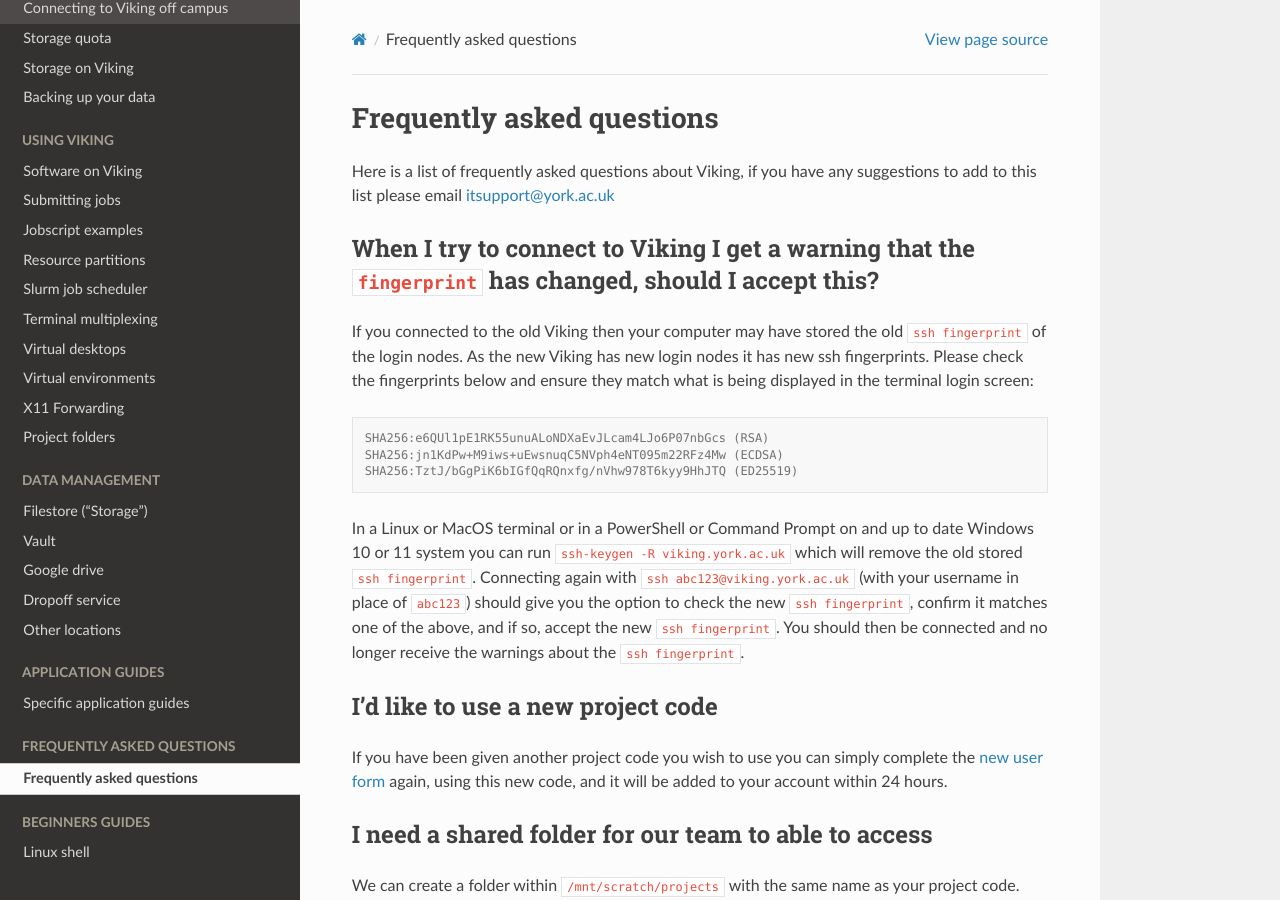
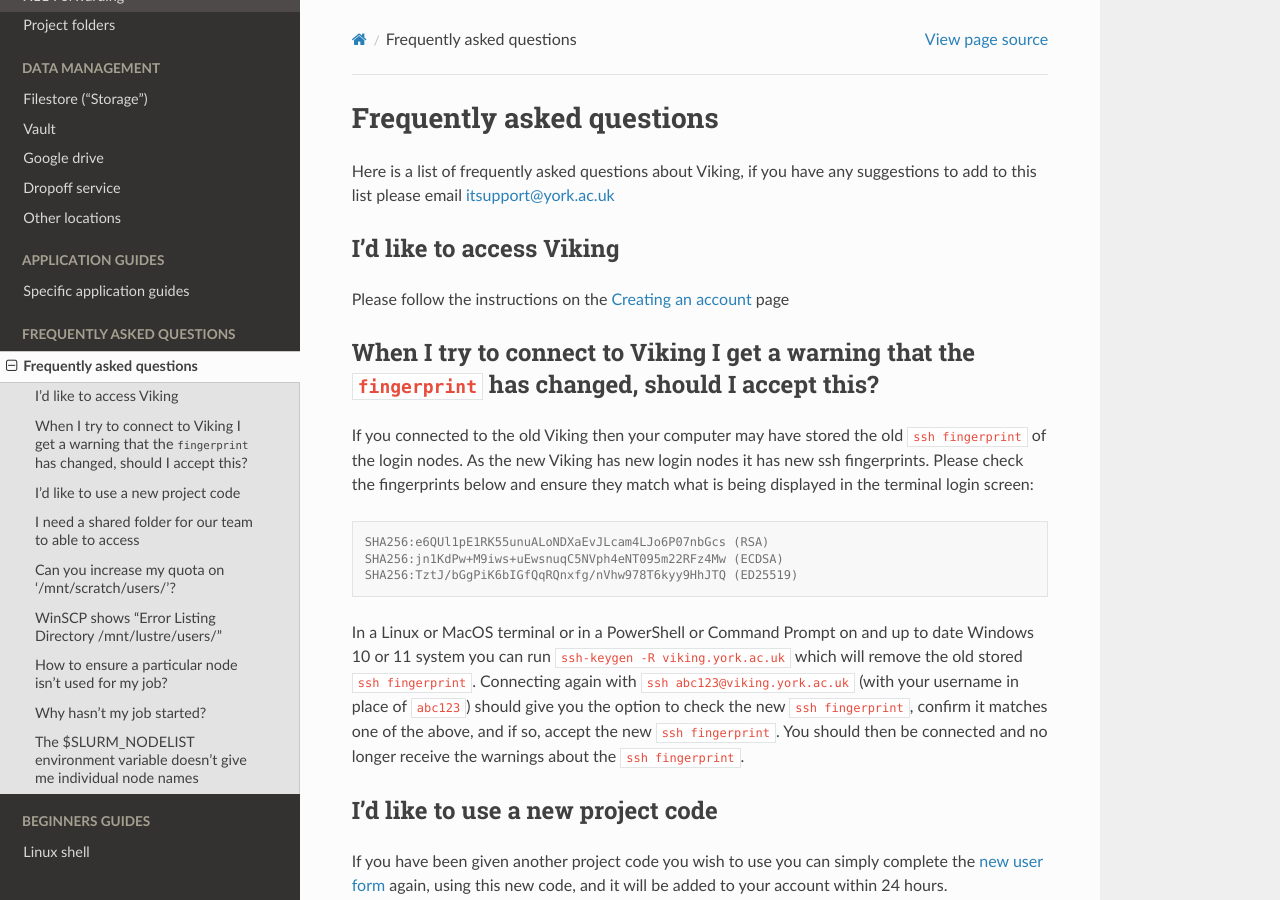
Before and after one commit to university-of-york/research-it-documentation, a Sphinx documentation site: the page built from docs/source/faq/faq.rst, in a window 1280 px wide and 900 px high. Built offline with Sphinx 7.4.7 and the Read the Docs theme 2.0.0, drawn with Linux system fonts in a browser that asks for light colours.

```diff
--- a/docs/source/faq/faq.rst
+++ b/docs/source/faq/faq.rst
@@ -5,9 +5,14 @@ Frequently asked questions
 
 Here is a list of frequently asked questions about Viking, if you have any suggestions to add to this list please email itsupport@york.ac.uk
 
+I'd like to access Viking
+-------------------------
+
+Please follow the instructions on the :doc:`../getting_started/creating_accounts` page
+
 
 When I try to connect to Viking I get a warning that the ``fingerprint`` has changed, should I accept this?
-^^^^^^^^^^^^^^^^^^^^^^^^^^^^^^^^^^^^^^^^^^^^^^^^^^^^^^^^^^^^^^^^^^^^^^^^^^^^^^^^^^^^^^^^^^^^^^^^^^^^^^^^^^^
+-----------------------------------------------------------------------------------------------------------
 
 If you connected to the old Viking then your computer may have stored the old ``ssh fingerprint`` of the login nodes. As the new Viking has new login nodes it has new ssh fingerprints. Please check the fingerprints below and ensure they match what is being displayed in the terminal login screen:
 
@@ -20,31 +25,31 @@ If you connected to the old Viking then your computer may have stored the old ``
 In a Linux or MacOS terminal or in a PowerShell or Command Prompt on and up to date Windows 10 or 11 system you can run ``ssh-keygen -R viking.york.ac.uk`` which will remove the old stored ``ssh fingerprint``. Connecting again with ``ssh abc123@viking.york.ac.uk`` (with your username in place of ``abc123``) should give you the option to check the new ``ssh fingerprint``, confirm it matches one of the above, and if so, accept the new ``ssh fingerprint``. You should then be connected and no longer receive the warnings about the ``ssh fingerprint``.
 
 I'd like to use a new project code
-^^^^^^^^^^^^^^^^^^^^^^^^^^^^^^^^^^
+----------------------------------
 
 If you have been given another project code you wish to use you can simply complete the :doc:`new user form <../getting_started/creating_accounts>` again, using this new code, and it will be added to your account within 24 hours.
 
 
 I need a shared folder for our team to able to access
-^^^^^^^^^^^^^^^^^^^^^^^^^^^^^^^^^^^^^^^^^^^^^^^^^^^^^
+-----------------------------------------------------
 
 We can create a folder within ``/mnt/scratch/projects`` with the same name as your project code. User access can be controlled by one or more people in your team acting as 'admins' to the shared folder. Please email us to request a shared folder: itsupport@york.ac.uk
 
 
 Can you increase my quota on '/mnt/scratch/users/'?
-^^^^^^^^^^^^^^^^^^^^^^^^^^^^^^^^^^^^^^^^^^^^^^^^^^^
+---------------------------------------------------
 
 Absolutely, please email itsupport@york.ac.uk to request we increase your quota. Please try to keep it to what you will use and if you no longer need it please let us know so we can adjust it back. Please remember to take time to arrange for :doc:`regular back ups </getting_started/backing_up>` of your data as nothing on the ``scratch`` file system is backed up automatically. If your data is no longer needed, please delete it to free up space on the file system.
 
 
 WinSCP shows "Error Listing Directory /mnt/lustre/users/"
-^^^^^^^^^^^^^^^^^^^^^^^^^^^^^^^^^^^^^^^^^^^^^^^^^^^^^^^^^
+---------------------------------------------------------
 
 This is due to WinSCP using the folder path from the old Viking when trying to connect to the new Viking, which it saved from a previous session. As the folder path has changed slightly on the new Viking, WinSCP exits with this, or a similar error. To fix this please change the path to ``/mnt/scratch/users/abc123`` where ``abc123`` is your username.
 
 
 How to ensure a particular node isn't used for my job?
-^^^^^^^^^^^^^^^^^^^^^^^^^^^^^^^^^^^^^^^^^^^^^^^^^^^^^^
+------------------------------------------------------
 
 If you come across an issue with a particular node, perhaps something on that node has crashed, and your job suddenly fails on one particular node - let us know through itsupport@york.ac.uk. You can still continue your work by using the `exclude <https://slurm.schedmd.com/sbatch.html#OPT_exclude>`_ option to exclude the troubled node form being allocated. This will allow you to continue your work whilst we fix the problem.
 
@@ -65,7 +70,7 @@ Or if you're using the `srun <https://slurm.schedmd.com/srun.html>`_ or `salloc
 
 
 Why hasn't my job started?
-^^^^^^^^^^^^^^^^^^^^^^^^^^
+--------------------------
 
 Jobs submitted to the Slurm job scheduler will sometimes take some time before they start running. This can be for a number of reasons for example how busy the particular partition is that the job was submitted to or how many resources the job is requesting. It's always a good idea to request only the :ref:`resources <job_resources>` your job requires. You can check the jobs you have in the queue with the following command:
 
@@ -79,7 +84,7 @@ For more information there is a full list of `reason codes <https://slurm.schedm
 
 
 The $SLURM_NODELIST environment variable doesn't give me individual node names
-^^^^^^^^^^^^^^^^^^^^^^^^^^^^^^^^^^^^^^^^^^^^^^^^^^^^^^^^^^^^^^^^^^^^^^^^^^^^^^
+------------------------------------------------------------------------------
 
 If you need the list of nodes your multi-node job is running on and you find the ``$SLURM_NODELIST`` environment variable gives you the short form, for example:
 
--- a/docs/source/index.rst
+++ b/docs/source/index.rst
@@ -56,7 +56,7 @@ Welcome to the Viking Documentation!
    Specific application guides <applications/index>
 
 .. toctree::
-   :titlesonly:
+   :maxdepth: 1
    :caption: Frequently asked questions
    :hidden:
 
```
